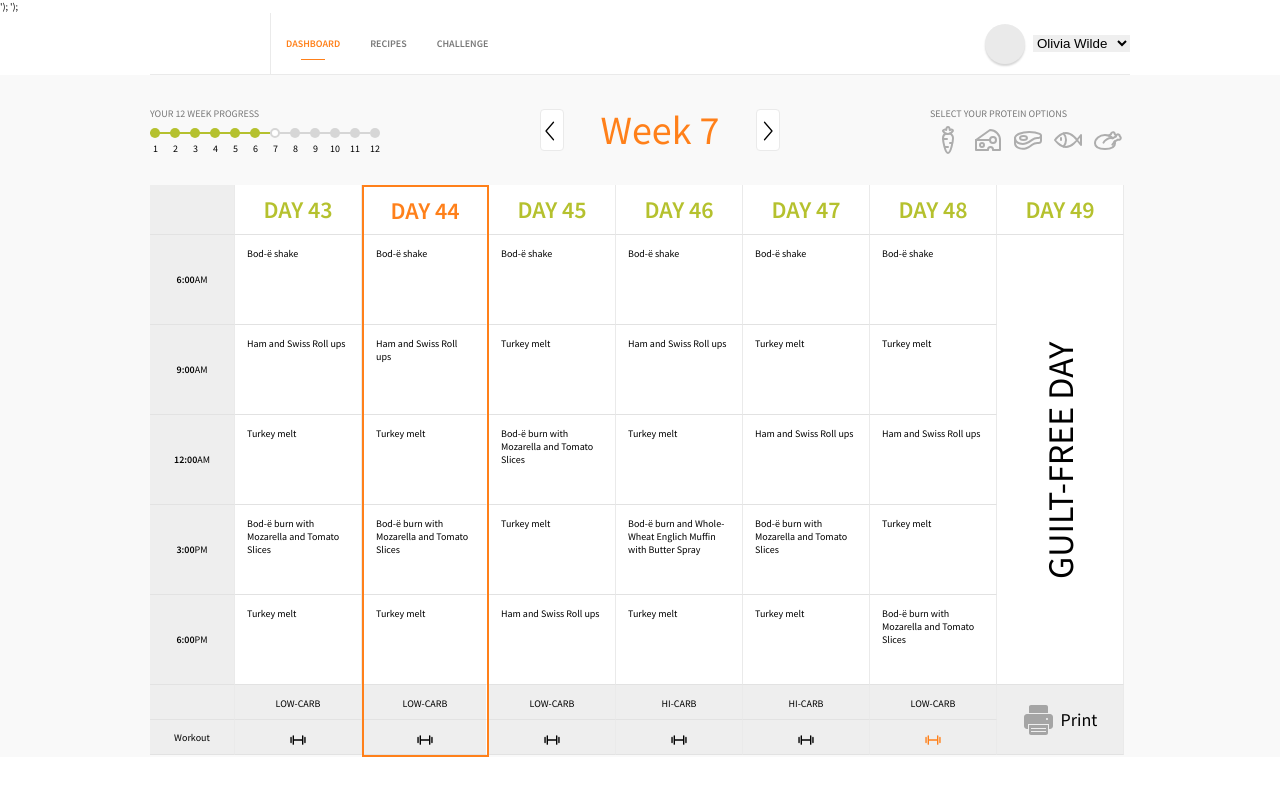
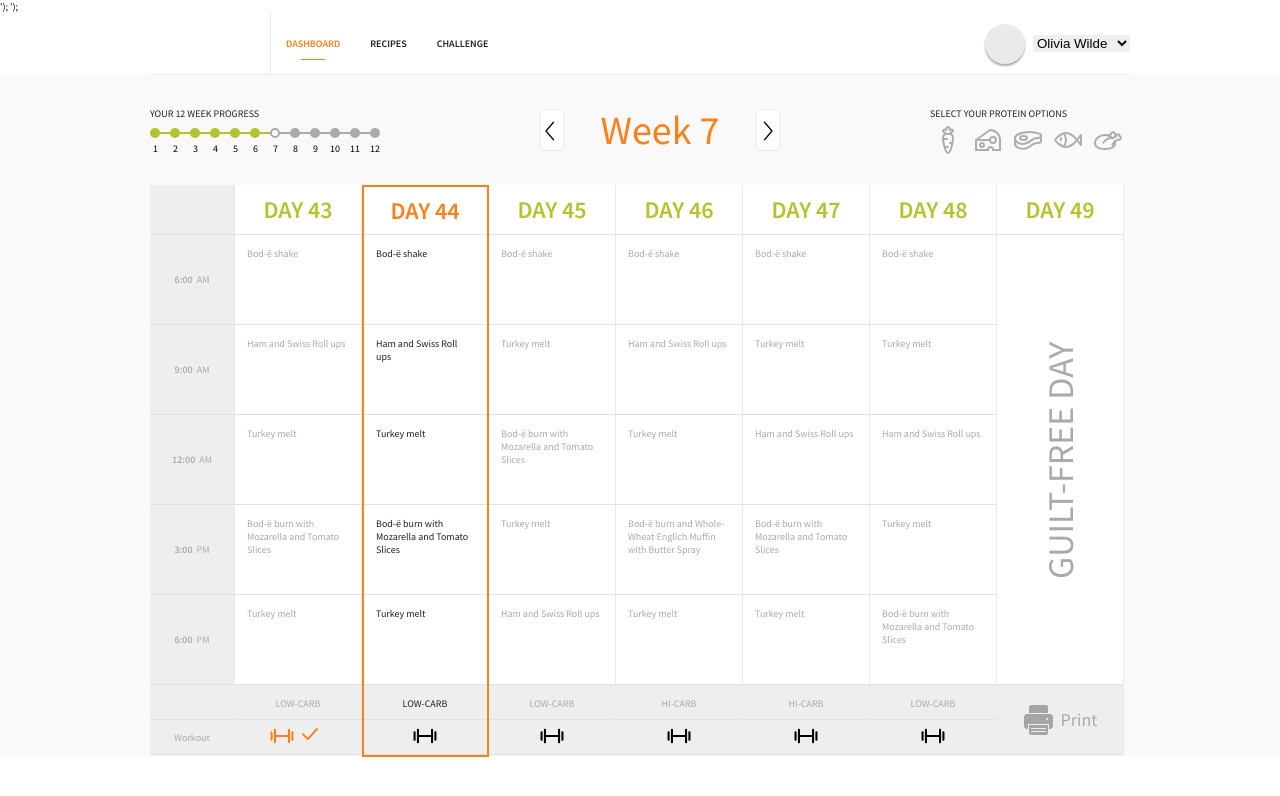
Before and after one commit to MarcinOstaszewski/dietary-planner-mockup, a React (Create React App) app: page / in a window 1280 px wide. Shown: the top 796 px of the page. Built offline with nearby package versions, Linux system fonts and the light colour scheme.

Commit message:
simplify html and add ticks in ColumnSet cells

```diff
--- a/src/components/ColumnSet.js
+++ b/src/components/ColumnSet.js
@@ -8,6 +8,27 @@ function Main() {
     let currDay = 0;
     const dayNumber = () => {
         return (store.currentWeek - 1) * 7 + ++currDay;
+    }
+
+    const toggleWeight = e => {
+        let parent = e.currentTarget.closest('div');
+        parent.classList[parent.classList.contains('active') ? 'remove' : 'add']('active');
+    }
+
+    const weight = (cls) => {
+        return (
+            <div className={cls}
+                onClick={toggleWeight}
+            >
+                <img src="weight.svg" alt="Weight icon" />
+                <img src="tick.svg" alt="Tick icon" />
+            </div>
+        )
+    }
+
+    const toggleCell = e => {
+        let current = e.target;
+        current.classList[current.classList.contains('marked') ? 'remove' : 'add']('marked');
     }
 
     return (
@@ -24,7 +45,7 @@ function Main() {
                 </StyledColumn>
 
 
-                <StyledColumn>
+                <StyledColumn onClick={toggleCell} >
                     <div>Day {dayNumber()}</div>
                     <div>Bod-ë shake</div>
                     <div>Ham and Swiss Roll ups</div>
@@ -32,13 +53,11 @@ function Main() {
                     <div>Bod-ë burn with Mozarella and Tomato Slices</div>
                     <div>Turkey melt</div>
                     <div>Low-Carb</div>
-                    <div>
-                        <img src="weight.svg" alt="Weight icon"></img>
-                    </div>
+                    {weight('active')}
                 </StyledColumn>
 
 
-                <StyledColumn highlight={true}>
+                <StyledColumn onClick={toggleCell} highlight={true}>
                     <div>Day {dayNumber()}</div>
                     <div>Bod-ë shake</div>
                     <div>Ham and Swiss Roll ups</div>
@@ -46,13 +65,11 @@ function Main() {
                     <div>Bod-ë burn with Mozarella and Tomato Slices</div>
                     <div>Turkey melt</div>
                     <div>Low-Carb</div>
-                    <div>
-                        <img src="weight.svg" alt="Weight icon"></img>
-                    </div>
+                    {weight('')}
                 </StyledColumn>
 
 
-                <StyledColumn>
+                <StyledColumn onClick={toggleCell}>
                     <div>Day {dayNumber()}</div>
                     <div>Bod-ë shake</div>
                     <div>Turkey melt</div>
@@ -60,13 +77,11 @@ function Main() {
                     <div>Turkey melt</div>
                     <div>Ham and Swiss Roll ups</div>
                     <div>Low-Carb</div>
-                    <div>
-                        <img src="weight.svg" alt="Weight icon"></img>
-                    </div>
+                    {weight('')}
                 </StyledColumn>
 
 
-                <StyledColumn>
+                <StyledColumn onClick={toggleCell}>
                     <div>Day {dayNumber()}</div>
                     <div>Bod-ë shake</div>
                     <div>Ham and Swiss Roll ups</div>
@@ -74,13 +89,11 @@ function Main() {
                     <div>Bod-ë burn and Whole-Wheat Englich Muffin with Butter Spray</div>
                     <div>Turkey melt</div>
                     <div>Hi-Carb</div>
-                    <div>
-                        <img src="weight.svg" alt="Weight icon"></img>
-                    </div>
+                    {weight('')}
                 </StyledColumn>
 
 
-                <StyledColumn>
+                <StyledColumn onClick={toggleCell}>
                     <div>Day {dayNumber()}</div>
                     <div>Bod-ë shake</div>
                     <div>Turkey melt</div>
@@ -88,13 +101,11 @@ function Main() {
                     <div>Bod-ë burn with Mozarella and Tomato Slices</div>
                     <div>Turkey melt</div>
                     <div>Hi-Carb</div>
-                    <div>
-                        <img src="weight.svg" alt="Weight icon"></img>
-                    </div>
+                    {weight('')}
                 </StyledColumn>
 
 
-                <StyledColumn>
+                <StyledColumn onClick={toggleCell}>
                     <div>Day {dayNumber()}</div>
                     <div>Bod-ë shake</div>
                     <div>Turkey melt</div>
@@ -102,19 +113,16 @@ function Main() {
                     <div>Turkey melt</div>
                     <div>Bod-ë burn with Mozarella and Tomato Slices</div>
                     <div>Low-Carb</div>
-                    <div class="active">
-                        <img src="weight.svg" alt="Weight icon"></img>
-                    </div>
+                    {weight('')}
                 </StyledColumn>
 
-                <StyledColumn sunday={true}>
+                <StyledColumn onClick={toggleCell} sunday={true}>
                     <div>Day {dayNumber()}</div>
                     <div className="sunday-guilt-free">
                         <span className="rotate">Guilt-free day</span>
                     </div>
                     <div className="sunday-print">
                         <img src="printer.svg" alt="Printer icon"></img>
-                        {/* <svg href="printer.svg" alt="Printer icon"/> */}
                         <span>Print</span>
                     </div>
                 </StyledColumn>
--- a/src/components/Header.js
+++ b/src/components/Header.js
@@ -32,6 +32,7 @@ function Header() {
             <div className="header-options">
                 <StyledInfoText>Select your protein options</StyledInfoText>
                 <ul className="options-display">
+                    {console.log(store.proteinOptions)}
                     <li className="options vegetables"><img src="carrot.svg" alt="Icon of a carrot"></img></li>
                     <li className="options cheese"><img src="cheese.svg" alt="Icon of a cheese"></img></li>
                     <li className="options meat"><img src="meat.svg" alt="Icon of a meat"></img></li>
--- a/src/components/styles/Column.styled.js
+++ b/src/components/styles/Column.styled.js
@@ -17,6 +17,10 @@ export const StyledColumn = styled.div`
         display: flex;
         justify-content: ${ (props) => props.first ? 'center' : 'left' };
         ${ (props) => props.first ? 'align-items: center' : '' };
+        color: ${ (props) => props.highlight ? theme.colors.fontActive : theme.colors.font};
+        b {
+            margin-right: 4px;
+        }
     }
     div:nth-child(1) {
         height: ${ (props) => props.highlight ? '48px' : '50px' };
@@ -28,6 +32,26 @@ export const StyledColumn = styled.div`
         align-items: center;
         font-weight: 600;
     }
+    div:nth-child(2),
+    div:nth-child(3),
+    div:nth-child(4),
+    div:nth-child(5),
+    div:nth-child(6) {
+        &.marked {
+            position: relative;
+            &::after {
+                content: url('tick-circle.svg');
+                position: absolute;
+                display: block;
+                top: 8px;
+                right: 4px;
+                width: 16px;
+                height: 16px;
+                filter: ${theme.colors.primaryFilter};
+            }
+        }
+    }
+
     div:nth-child(7),
     div:nth-child(8) {
         height: 35px;
@@ -39,13 +63,26 @@ export const StyledColumn = styled.div`
         text-transform: uppercase;
     }
     div:nth-child(8) {
+        padding: 4px;
         img {
-            height: 16px;
+            height: 24px;
         }
-        &.active img {
-            filter: ${theme.colors.primaryFilter};
+        img:nth-child(2) {
+            display: none;
+            margin: 4px 8px;
+            height: 12px;
+        }
+        &.active {
+            img {
+                filter: ${theme.colors.primaryFilter};
+            }
+            img:nth-child(2) {
+                display: block;
+            }
         }
     }
+
+    /* THE LAST COLUMN */
     div.sunday-guilt-free {
         height: calc(5 * 90px);
         padding: 0;
--- a/src/components/styles/theme.js
+++ b/src/components/styles/theme.js
@@ -5,8 +5,8 @@ export const theme = {
         navbarBg: '#fff',
         darkGrey: '#eee',
         mainBg: '#f9f9f9',
-        font: '#d6d6d6',
-        fontActive: '#787878',
+        font: '#aaa',
+        fontActive: '#222',
         primary: '#ff801a',
         primaryFilter: 'invert(51%) sepia(85%) saturate(996%) hue-rotate(347deg) brightness(100%) contrast(102%)',
         secondary: '#b5c12e',
```
